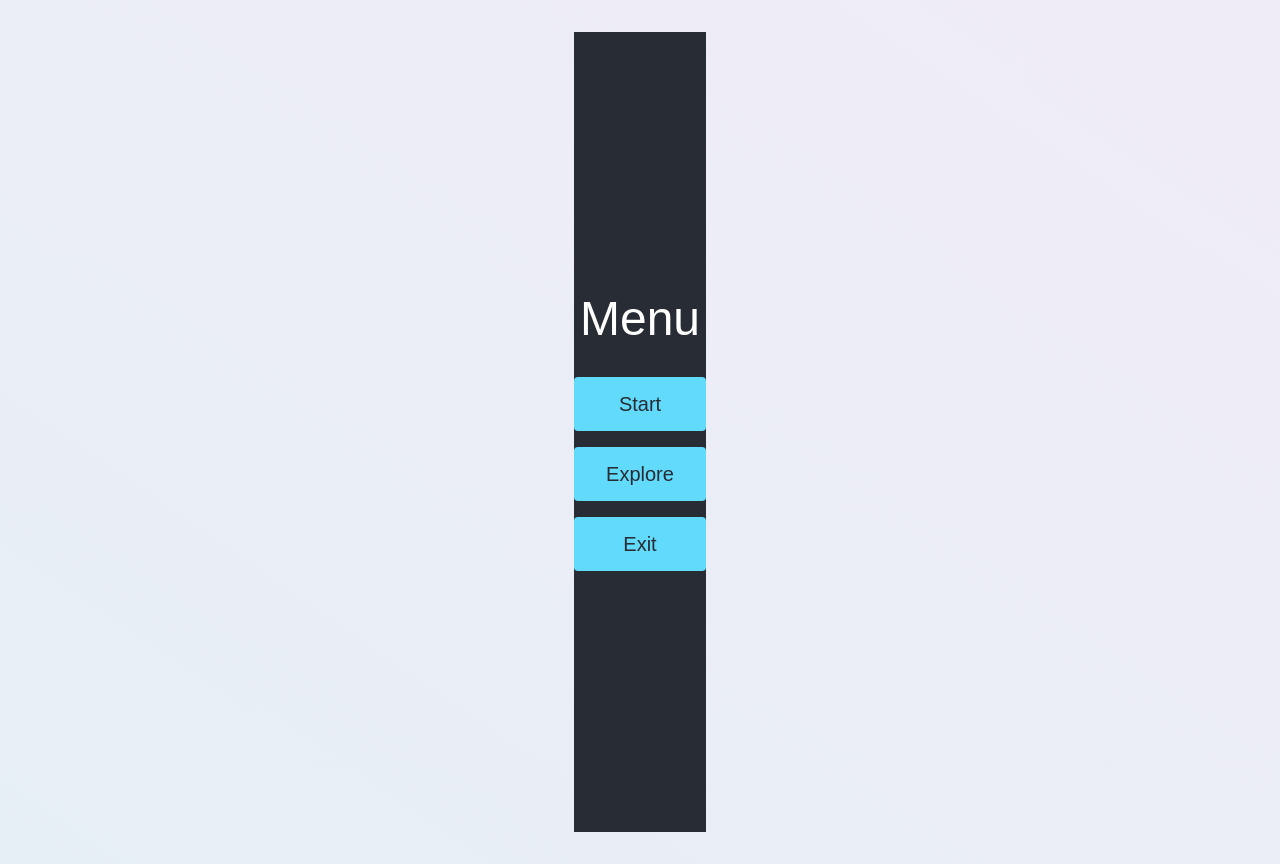
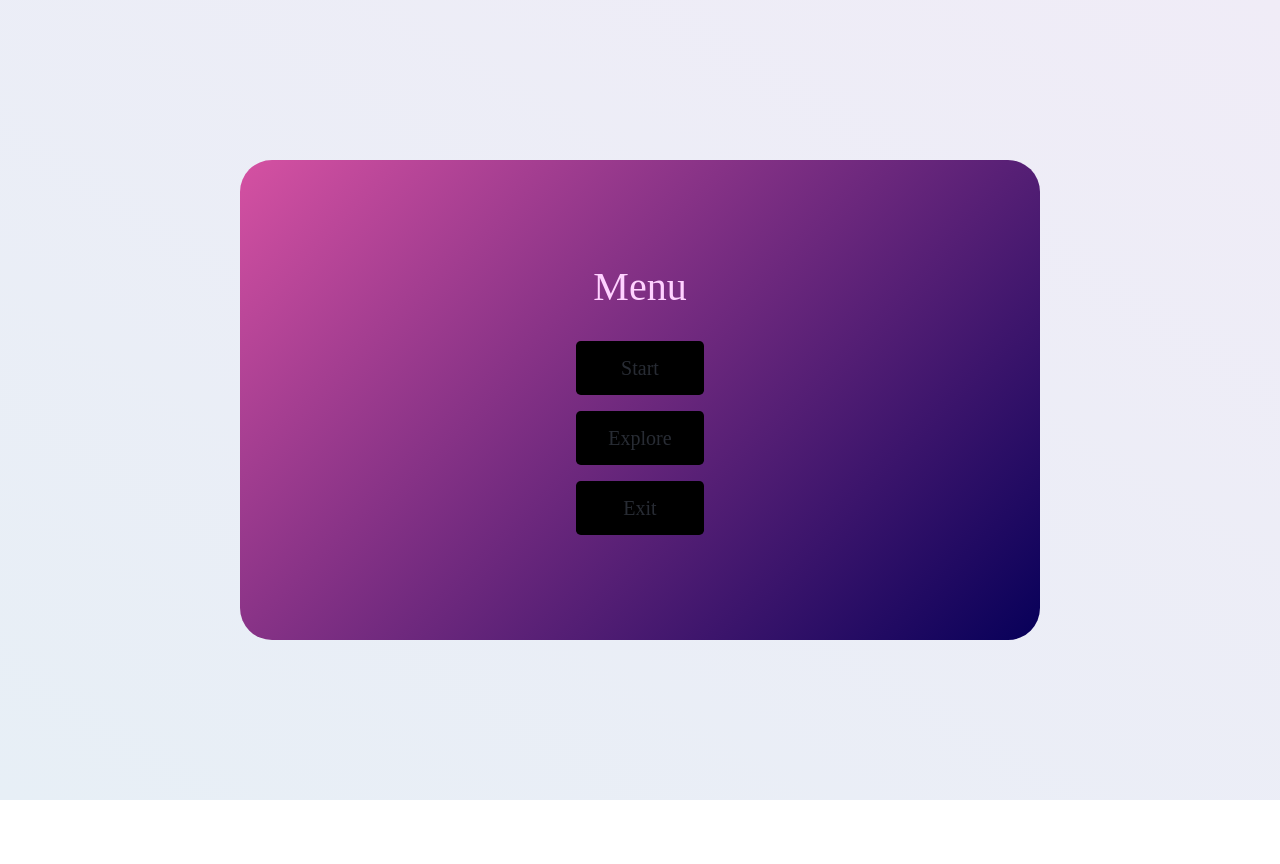
Before and after one commit to Team-Voxel/neurolabs, a React (Vite) app: page /#/ in a window 1280 px wide. After the commit the page ends 800 px from the top, so only its background shows below. Built offline with nearby package versions, Linux system fonts and the light colour scheme.

Commit message:
added some stylings

```diff
--- a/src/App.css
+++ b/src/App.css
@@ -13,14 +13,16 @@
   flex-direction: column;
   align-items: center;
   justify-content: center;
-  height: 100vh;
-  background: #282c34;
-  color: white;
-  font-family: sans-serif;
+  height: 60vh;
+  width: 100vh;
+  background: linear-gradient(135deg, #d551a2, #070059 );
+  color: rgb(255, 210, 255);
+  font-family: poppins;
+  border-radius: 2rem;
 }
 
 .menu-window h1 {
-  font-size: 3rem;
+  font-size: 2.5rem;
   margin-bottom: 2rem;
 }
 
@@ -34,15 +36,18 @@
   padding: 0.75rem 2rem;
   font-size: 1.25rem;
   border: none;
-  border-radius: 4px;
+  border-radius: 0.3rem;
   cursor: pointer;
-  background-color: #61dafb;
+  background-color: #000000;
   color: #282c34;
-  transition: background-color 0.3s ease;
+  transition:0.5s ease;
 }
 
 .menu-button:hover {
-  background-color: #52c7e8;
+  background: linear-gradient(0deg, #000a65, #ff7575 );
+  color: #ffffff;
+  scale: 1.05;
+
 }
 
 /*new project window stylings*/
--- a/src/newProject.tsx
+++ b/src/newProject.tsx
@@ -53,11 +53,11 @@ const NewProject: React.FC = () => {
               <option value="randomForest">Random Forest</option>
               <option value="ann">ANN</option>
             </select>
-            <button>View</button>
-            <button>Analyze</button>
-            <button onClick={handleImportDataset}>Display Dataset</button>
-            <button onClick={handleBack}>Back</button>
-            <button onClick={handleBackToNewProject}>Choose Another Dataset</button>
+            <button className="menu-button">View</button>
+            <button className="menu-button">Analyze</button>
+            <button className="menu-button" onClick={handleImportDataset}>Display Dataset</button>
+            <button className="menu-button" onClick={handleBack}>Back</button>
+            <button className="menu-button" onClick={handleBackToNewProject}>Choose Another Dataset</button>
           </section>
           {/* Right side: Dataset display */}
           <section className="dataset-display">
--- a/src/newProjectMenu.tsx
+++ b/src/newProjectMenu.tsx
@@ -113,9 +113,9 @@ const NewProjectMenu: React.FC = () => {
       )}
 
       <div className="form-section">
-      <button onClick={handleCreate}>Create</button>
+      <button className="menu-button" onClick={handleCreate}>Create</button>
       </div>
-      <button onClick={handleBack}>Back</button>
+      <button className="menu-button" onClick={handleBack}>Back</button>
     </div>
   );
 };
```
